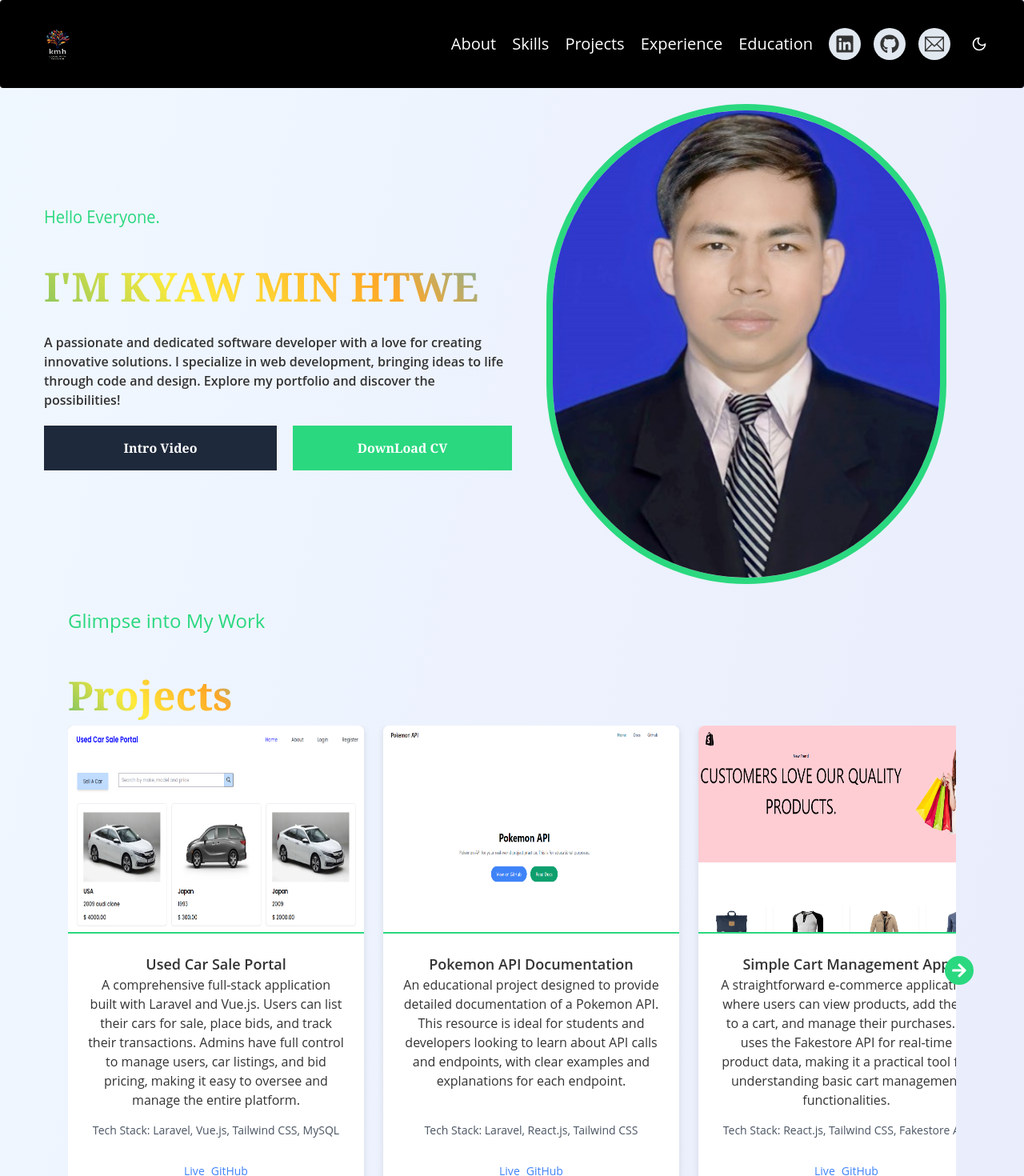
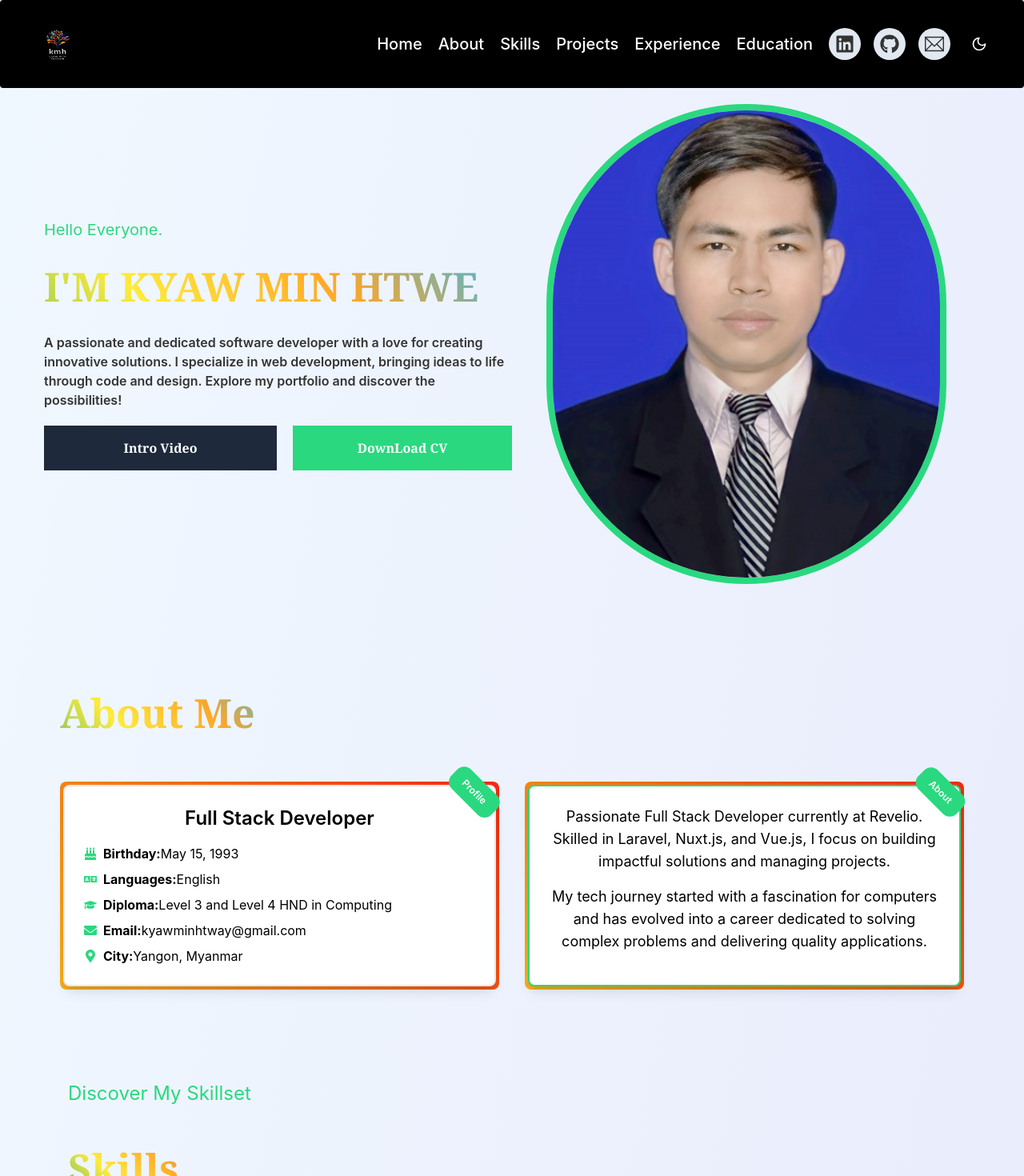
Before and after one commit to kyawminht/portfolio, a React (Create React App) app: page / in a window 1280 px wide. Shown: the top 1470 px of the page at 80% size. Built offline with nearby package versions, Linux system fonts and the light colour scheme.

Commit message:
add about

```diff
--- a/src/App.css
+++ b/src/App.css
@@ -85,7 +85,6 @@
 body {
   background: linear-gradient(to bottom right, #f0f8ff, #e6e6fa);
   color: #333; /* Ensure text color is readable against the light background */
-  font-family: 'Open Sans', sans-serif; /* Use a clean and modern font */
   margin: 0;
   padding: 0;
 }
@@ -187,3 +186,49 @@ footer {
   color: #2AD87F;
   font-weight: bold;
 }
+
+.card-container {
+  position: relative;
+  height: 100%;
+  width: 100%;
+}
+
+.card {
+  position: relative;
+  height: 100%;
+  width: 100%;
+}
+
+.badge {
+  position: absolute;
+  top: -10px;
+  right: -10px;
+  background: #2AD87F;
+  color: white;
+  padding: 8px 16px;
+  border-radius: 12px;
+  font-size: 12px;
+  font-weight: 600;
+  transform: rotate(45deg);
+  transition: transform 0.3s ease-in-out;
+}
+
+.card-container:hover .badge {
+  transform: rotate(0deg) translateX(10px);
+}
+
+@keyframes colorGradientAnimation {
+  0% {
+    background: linear-gradient(45deg, #ff6f61, #d9a7c7);
+  }
+  50% {
+    background: linear-gradient(45deg, #6a11cb, #2575fc);
+  }
+  100% {
+    background: linear-gradient(45deg, #f5af19, #f12711);
+  }
+}
+
+.gradient-bg {
+  animation: colorGradientAnimation 10s ease infinite;
+}
--- a/src/App.js
+++ b/src/App.js
@@ -11,6 +11,7 @@ import Intro from './components/Intro';
 import Education from './components/Education';
 import Experience from './components/Experience';
 import 'animate.css';
+import About from './components/About';
 
 
 
@@ -19,9 +20,10 @@ function App() {
     <div className="App dark:bg-slate-800">
       <Nav/>
       <Hero />
+      <About/>
+      <Skill/>
       <Project/>
       <Experience/>
-      <Skill/>
       <Education/>
       <Intro />
       <Foot/>
--- /dev/null
+++ b/src/components/About.jsx
@@ -0,0 +1,64 @@
+import { FaBirthdayCake, FaLanguage, FaGraduationCap, FaEnvelope, FaMapMarkerAlt } from 'react-icons/fa';
+import AOS from 'aos';
+import 'aos/dist/aos.css';
+import { useEffect } from 'react';
+
+const AboutMe = () => {
+  useEffect(() => {
+    // Initialize AOS
+    AOS.init({
+      duration: 1200,
+      easing: 'ease-in-out',
+      once: true,
+    });
+  }, []);
+
+  return (
+    <section className="py-16 text-black sm:w-[1170px] mx-auto" id="about">
+      <div className="container mx-auto px-4">
+        <div className="flex justify-start items-center mb-12">
+          <p className="line bg-primary h-[5px] sm:w-[250px] sm:ml-[-340px] sm:mt-[60px]"></p>
+          <h4 className="text-left text-[50px] font-[800] dark:text-white mt-10 font-serif sm:ml-[90px] typing">
+            About Me
+          </h4>
+        </div>
+        <div className="flex flex-col md:flex-row items-center justify-center gap-8">
+          <div className="w-full md:w-1/2 h-[260px]" data-aos="fade-right">
+            <div className="relative gradient-bg p-1 rounded-lg card-container">
+              <div className="bg-white shadow-lg rounded-lg p-6 border-2 card">
+                <div className="badge">
+                  Profile
+                </div>
+                <h3 className="text-2xl font-semibold mb-4">Full Stack Developer</h3>
+                <ul className="list-none space-y-2">
+                  <li className="flex items-center"><FaBirthdayCake className="mr-2 text-primary" /><strong>Birthday:</strong> May 15, 1993</li>
+                  <li className="flex items-center"><FaLanguage className="mr-2 text-primary" /><strong>Languages:</strong> English</li>
+                  <li className="flex items-center"><FaGraduationCap className="mr-2 text-primary" /><strong>Diploma:</strong> Level 3 and Level 4 HND in Computing</li>
+                  <li className="flex items-center"><FaEnvelope className="mr-2 text-primary" /><strong>Email:</strong> kyawminhtway@gmail.com</li>
+                  <li className="flex items-center"><FaMapMarkerAlt className="mr-2 text-primary" /><strong>City:</strong> Yangon, Myanmar</li>
+                </ul>
+              </div>
+            </div>
+          </div>
+          <div className="w-full md:w-1/2 h-[260px]" data-aos="fade-left">
+            <div className="relative gradient-bg p-1 rounded-lg card-container">
+              <div className="bg-white shadow-lg rounded-lg p-6 border-2 border-primary card">
+                <div className="badge">
+                  About
+                </div>
+                <p className="text-lg mb-4">
+                  Passionate Full Stack Developer currently at Revelio. Skilled in Laravel, Nuxt.js, and Vue.js, I focus on building impactful solutions and managing projects.
+                </p>
+                <p className="text-lg">
+                  My tech journey started with a fascination for computers and has evolved into a career dedicated to solving complex problems and delivering quality applications.
+                </p>
+              </div>
+            </div>
+          </div>
+        </div>
+      </div>
+    </section>
+  );
+};
+
+export default AboutMe;
--- a/src/components/Hero.jsx
+++ b/src/components/Hero.jsx
@@ -5,7 +5,7 @@ import 'animate.css';
 const Hero = () => {
   return (
     <div className=' mt-5'>
-      <section className=' scroll-smooth sm:w-[1170px] mx-auto xl:p-0 p-[15px] md:p-[30px] ' id='about'>
+      <section className=' scroll-smooth sm:w-[1170px] mx-auto xl:p-0 p-[15px] md:p-[30px] ' id='home'>
         <div className=" grid sm:grid-cols-12 justify-center items-center">
         <div className=' col-span-6'>
         <p className="text-xl font-[400] mb-5 text-primary text-left animate__animated animate__bounce animate__infinite">
--- a/src/components/Nav.jsx
+++ b/src/components/Nav.jsx
@@ -55,6 +55,18 @@ const Nav = () => {
 
       <NavbarCollapse>
         <div className="flex flex-col sm:flex-row sm:items-center sm:space-x-5 space-y-4 sm:space-y-0">
+        <Link
+            to="home"
+            smooth={true}
+            offset={-70}
+            duration={500}
+            className="text-xl text-white cursor-pointer"
+            activeClass="active"
+            spy={true}
+          >
+            Home
+          </Link>
+
           <Link
             to="about"
             smooth={true}
```
